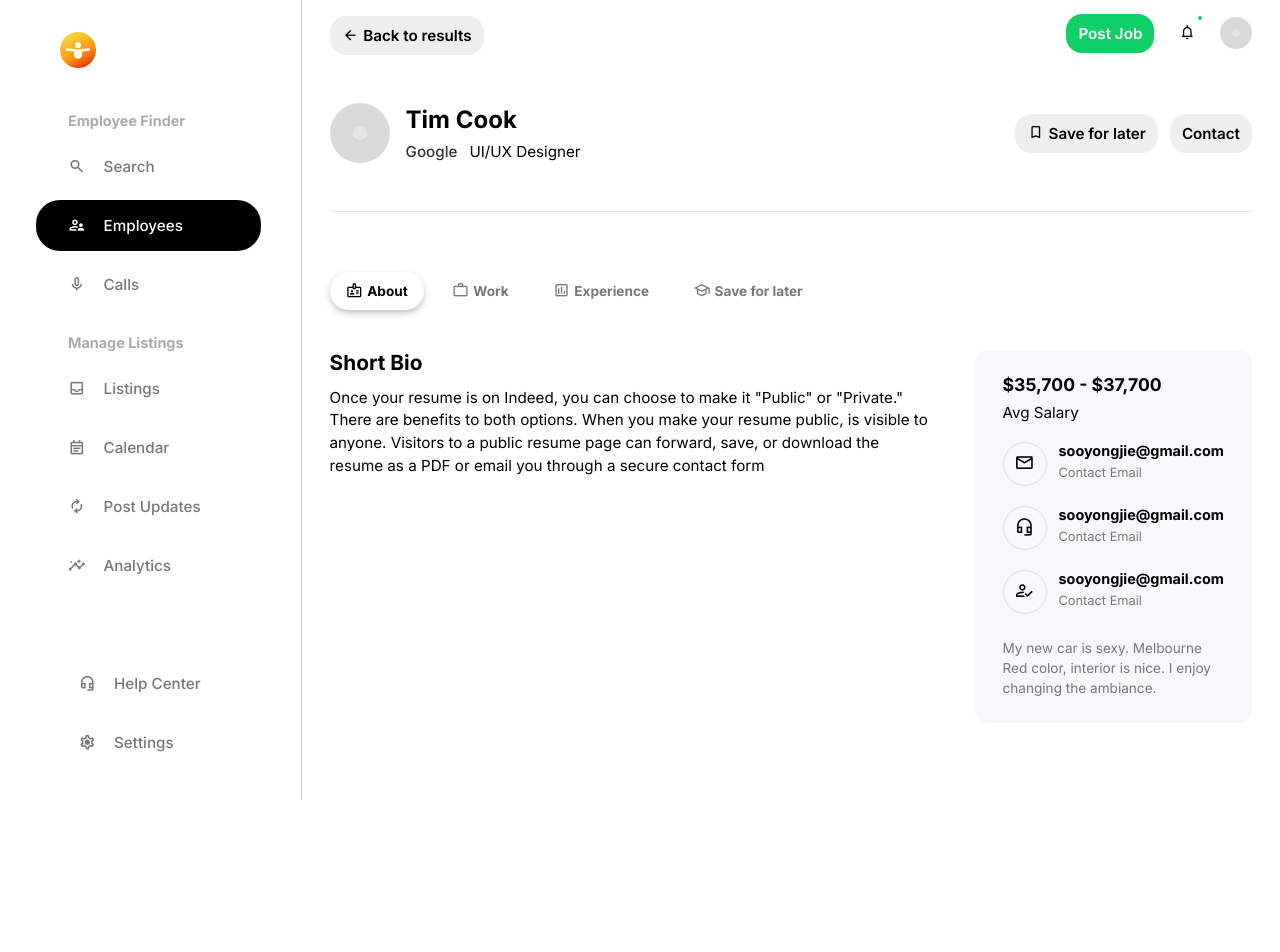
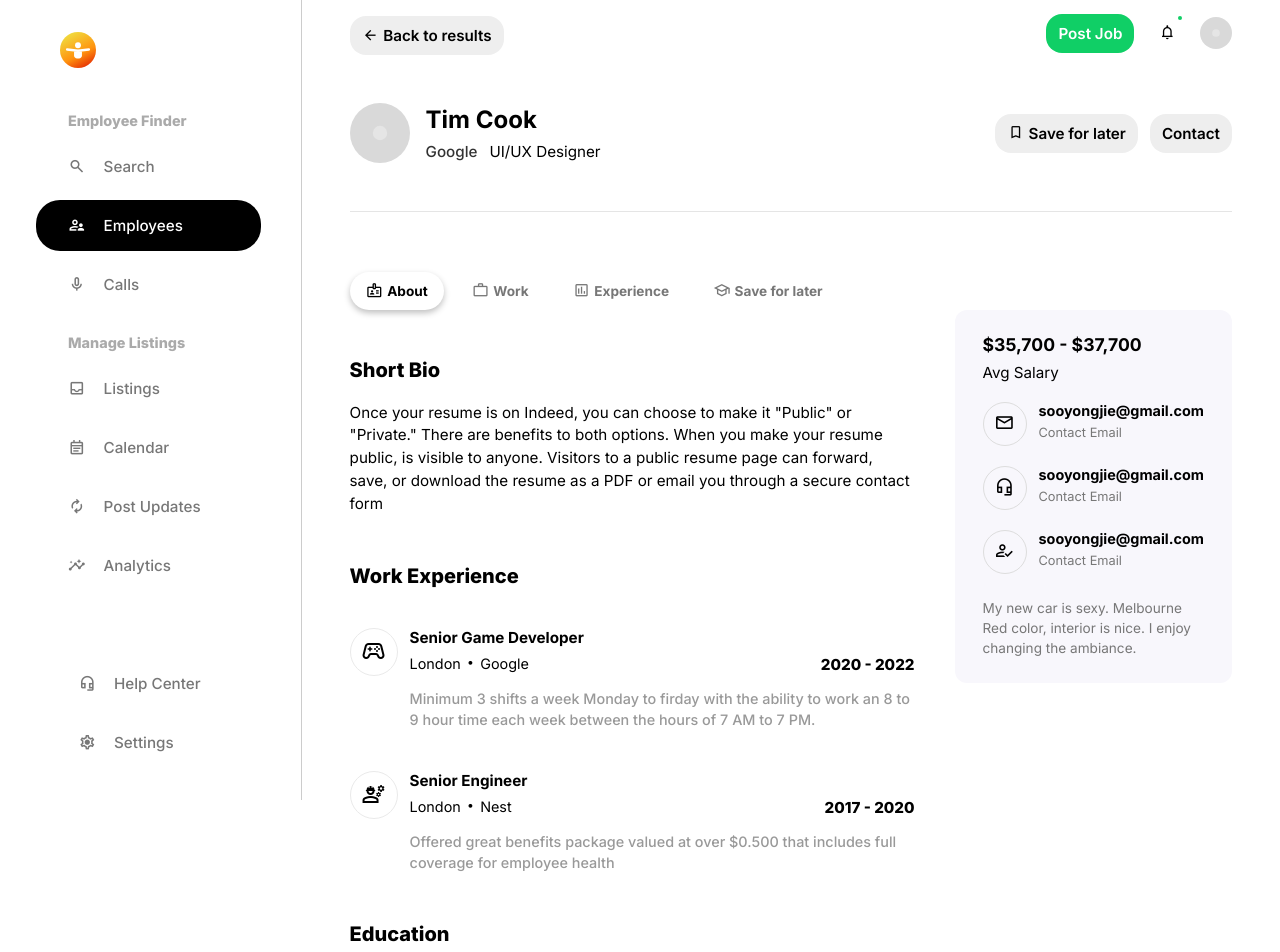
Before and after one commit to sooyongjie/workster-mock, a React (Create React App) app: page / in a window 1280 px wide. Shown: the top 952 px of the page. Before the commit the page ends 800 px from the top, so only its background shows below. Built offline with nearby package versions, Linux system fonts and the light colour scheme.

Commit message:
Added more employee details

```diff
--- a/src/Admin/Employees.js
+++ b/src/Admin/Employees.js
@@ -64,7 +64,62 @@ function Employees() {
                         <div className="bio">Once your resume is on Indeed, you can choose to make it "Public" or "Private." There are benefits to both options. When you make your resume public, is visible to anyone. Visitors to a public resume page can forward, save, or download the resume as a PDF or email you through a secure contact form</div>
                     </div>
                     <div className="experience">
-                        {/* <div className="section-title">Work Experience</div> */}
+                        <div className="section-title">Work Experience</div>
+                        <div className="work">
+                            <div className="work-icon">
+                                <span class=" material-symbols-outlined">
+                                    stadia_controller
+                                </span>
+                            </div>
+                            <div className="work-title">Senior Game Developer</div>
+                            <div className="work-subtitle">
+                                <div className="work-location">London</div>
+                                <div className="work-divider">·</div>
+                                <div className="work-company">Google</div>
+                            </div>
+                            <div className="work-duration">2020 - 2022</div>
+                            <div className="work-desc">
+                                Minimum 3 shifts a week Monday to firday with the ability to work an 8 to 9 hour time each week between the hours of 7 AM to 7 PM.
+                            </div>
+                        </div>
+
+                        <div className="work">
+                            <div className="work-icon">
+                                <span class="material-symbols-outlined">
+                                    engineering
+                                </span>
+                            </div>
+                            <div className="work-title">Senior Engineer</div>
+                            <div className="work-subtitle">
+                                <div className="work-location">London</div>
+                                <div className="work-divider">·</div>
+                                <div className="work-company">Nest</div>
+                            </div>
+                            <div className="work-duration">2017 - 2020</div>
+                            <div className="work-desc">
+                                Offered great benefits package valued at over $0.500 that includes full coverage for employee health
+                            </div>
+                        </div>
+                    </div>
+                    <div className="experience">
+                        <div className="section-title">Education</div>
+                        <div className="work">
+                            <div className="work-icon">
+                                <span class="material-symbols-outlined">
+                                    psychology
+                                </span>
+                            </div>
+                            <div className="work-title">Big Brain University</div>
+                            <div className="work-subtitle">
+                                <div className="work-location">Massachusetts</div>
+                                <div className="work-divider">·</div>
+                                <div className="work-company">Psychology</div>
+                            </div>
+                            <div className="work-duration">2020 - 2022</div>
+                            <div className="work-desc">
+                                Heathcare interest - Become an expert on emerging healthcare programs and excited to speak with providers about the future of healthcare.
+                            </div>
+                        </div>
                     </div>
                 </div>
                 <div className="col">
--- /dev/null
+++ b/src/css/_employee.scss
@@ -0,0 +1,79 @@
+.experience {
+    .work {
+        margin-top: 40px;
+
+        display: grid;
+        grid-template-areas:
+            "work-icon work-title work-title"
+            "work-icon work-subtitle work-duration"
+            "work-icon work-desc work-desc"
+        ;
+        column-gap: 12px;
+        row-gap: 8px;
+        grid-template-columns: 48px auto auto;
+
+        &-icon {
+            width: 48px;
+            height: 48px;
+            padding-bottom: 1px;
+            border: 1px solid #eaeaea;
+            border-radius: 50%;
+            display: flex;
+            justify-content: center;
+            align-items: center;
+            grid-area: work-icon;
+        }
+
+        ;
+
+        &-title {
+            grid-area: work-title;
+            font-weight: 700;
+            font-size: 0.95rem;
+        }
+
+        &-subtitle {
+            display: flex;
+            column-gap: 6px;
+            grid-area: work-subtitle;
+
+            div {
+                font-size: 0.9rem;
+
+            }
+
+            .work-divider {
+                font-size: 1.3rem;
+                line-height: 0.75;
+                font-weight: 800 !important;
+            }
+        }
+
+
+        &-location {
+            grid-area: work-location;
+        }
+
+
+
+        &-company {
+            grid-area: work-company;
+        }
+
+        &-duration {
+            justify-self: flex-end;
+            align-self: flex-end;
+            grid-area: work-duration;
+            font-weight: 800;
+        }
+
+        &-desc {
+            margin-top: 6px;
+            color: #999;
+            line-height: 1.5;
+            font-weight: 500;
+            font-size: 0.9rem;
+            grid-area: work-desc;
+        }
+    }
+}
--- a/src/css/style.css
+++ b/src/css/style.css
@@ -1,4 +1,73 @@
-@import url("https://fonts.googleapis.com/css2?family=Inter:wght@300;400;500;600;700&family=Roboto:wght@300;400;500;700&display=swap");
+@import url("https://fonts.googleapis.com/css2?family=Inter:wght@300;400;500;600;700;800&family=Roboto:wght@300;400;500;700&display=swap");
+.experience .work {
+  margin-top: 40px;
+  display: grid;
+  grid-template-areas: "work-icon work-title work-title"
+ "work-icon work-subtitle work-duration"
+ "work-icon work-desc work-desc";
+  column-gap: 12px;
+  row-gap: 8px;
+  grid-template-columns: 48px auto auto;
+}
+
+.experience .work-icon {
+  width: 48px;
+  height: 48px;
+  padding-bottom: 1px;
+  border: 1px solid #eaeaea;
+  border-radius: 50%;
+  display: flex;
+  justify-content: center;
+  align-items: center;
+  grid-area: work-icon;
+}
+
+.experience .work-title {
+  grid-area: work-title;
+  font-weight: 700;
+  font-size: 0.95rem;
+}
+
+.experience .work-subtitle {
+  display: flex;
+  column-gap: 6px;
+  grid-area: work-subtitle;
+}
+
+.experience .work-subtitle div {
+  font-size: 0.9rem;
+}
+
+.experience .work-subtitle .work-divider {
+  font-size: 1.3rem;
+  line-height: 0.75;
+  font-weight: 800 !important;
+}
+
+.experience .work-location {
+  grid-area: work-location;
+}
+
+.experience .work-company {
+  grid-area: work-company;
+}
+
+.experience .work-duration {
+  justify-self: flex-end;
+  align-self: flex-end;
+  grid-area: work-duration;
+  font-weight: 800;
+}
+
+.experience .work-desc {
+  margin-top: 6px;
+  color: #999;
+  line-height: 1.5;
+  font-weight: 500;
+  font-size: 0.9rem;
+  grid-area: work-desc;
+}
+
 * {
   font-family: 'Inter', sans-serif;
   box-sizing: border-box !important;
@@ -111,7 +180,10 @@ nav .nav-item span.material-symbols-outlined {
 }
 
 .content {
-  padding: 16px 28px;
+  justify-self: center;
+  max-width: 100rem;
+  margin-bottom: 5rem;
+  padding: 16px 48px;
   display: flex;
   flex-direction: column;
 }
@@ -133,7 +205,7 @@ nav .nav-item span.material-symbols-outlined {
 
 @media (min-device-aspect-ratio: 21 / 9) {
   .content {
-    padding: 16px 16rem;
+    padding: 16px 10rem;
   }
 }
 
@@ -227,7 +299,7 @@ hr {
 }
 
 .tabs {
-  margin: 60px 0 40px 0;
+  margin: 60px 0 0px 0;
   display: flex;
   column-gap: 12px;
 }
@@ -260,12 +332,13 @@ hr {
 }
 
 .section-title {
-  margin-bottom: 12px;
-  font-size: 1.3rem;
+  margin: 48px 0 0px 0;
+  font-size: 1.25rem;
   font-weight: 800;
 }
 
 .bio {
+  margin-top: 20px;
   line-height: 1.5;
   grid-area: about-bio;
 }
--- a/src/css/style.scss
+++ b/src/css/style.scss
@@ -1,4 +1,5 @@
-@import url('https://fonts.googleapis.com/css2?family=Inter:wght@300;400;500;600;700&family=Roboto:wght@300;400;500;700&display=swap');
+@import url('https://fonts.googleapis.com/css2?family=Inter:wght@300;400;500;600;700;800&family=Roboto:wght@300;400;500;700&display=swap');
+@import 'employee';
 
 * {
     font-family: 'Inter', sans-serif;
@@ -116,7 +117,10 @@ nav {
 }
 
 .content {
-    padding: 16px 28px;
+    justify-self: center;
+    max-width: 100rem;
+    margin-bottom: 5rem;
+    padding: 16px 48px;
     display: flex;
     flex-direction: column;
 
@@ -136,7 +140,7 @@ nav {
     }
 
     @media (min-device-aspect-ratio: 21 / 9) {
-        padding: 16px 16rem;
+        padding: 16px 10rem;
     }
 }
 
@@ -237,7 +241,7 @@ hr {
 }
 
 .tabs {
-    margin: 60px 0 40px 0;
+    margin: 60px 0 0px 0;
     display: flex;
     column-gap: 12px;
 
@@ -270,12 +274,13 @@ hr {
 }
 
 .section-title {
-    margin-bottom: 12px;
-    font-size: 1.3rem;
+    margin: 48px 0 0px 0;
+    font-size: 1.25rem;
     font-weight: 800;
 }
 
 .bio {
+    margin-top: 20px;
     line-height: 1.5;
     grid-area: about-bio;
 }
```
Also changed, not shown: 1 other file (tests, documents, lock files or other folders).
